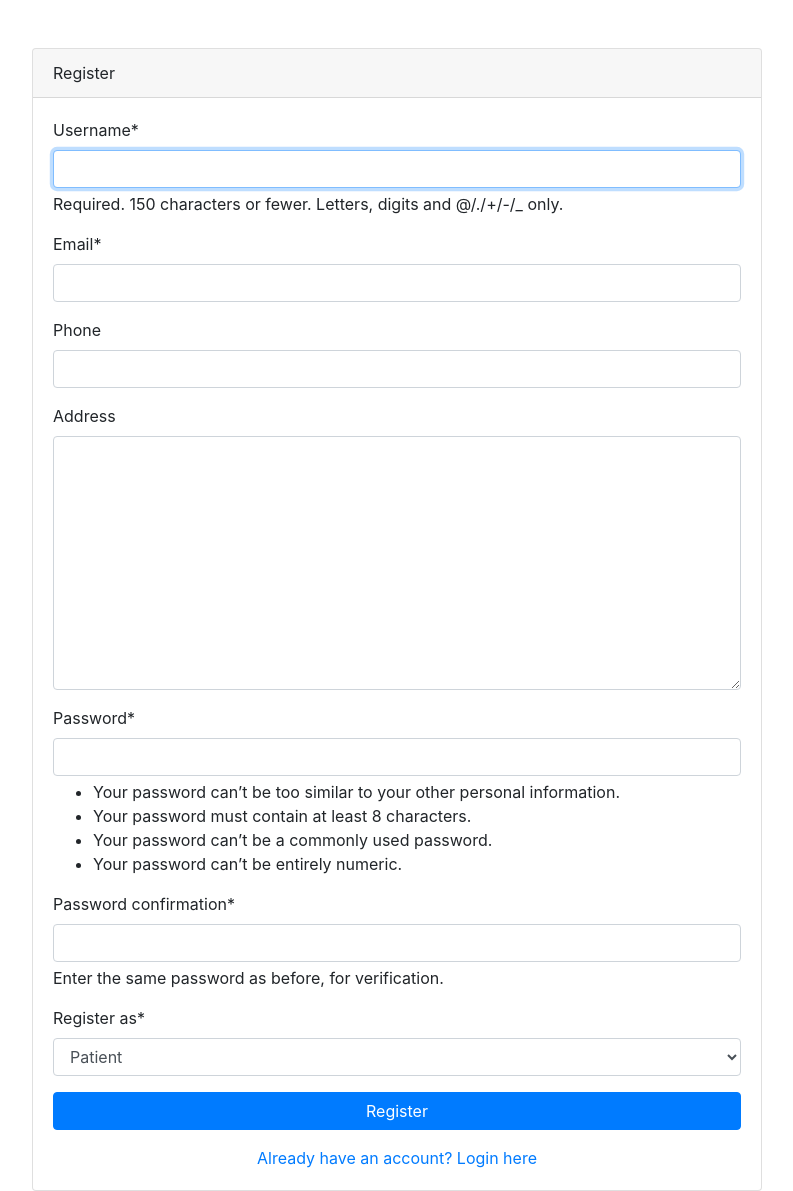
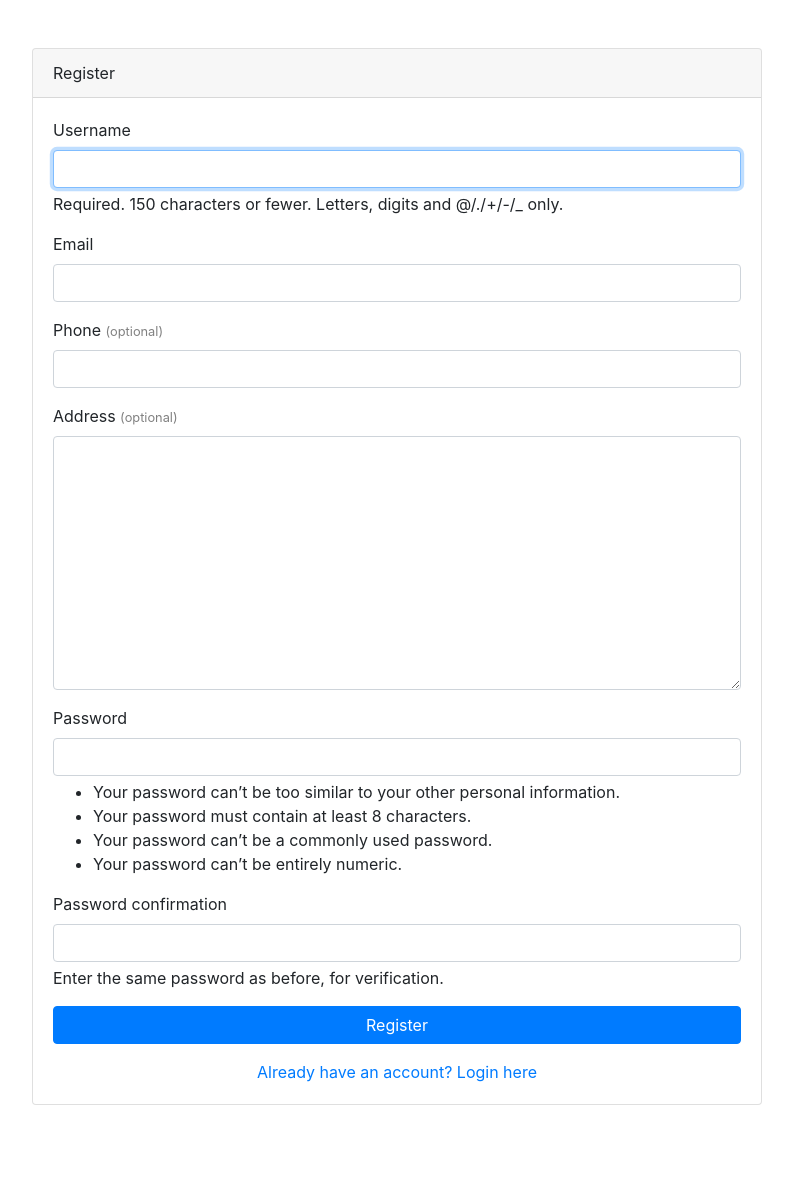
Before and after one commit to atharv-naik/beaconmind, a Django app: page /accounts/register/ in a window 1280 px wide. Shown: the whole page, without its empty margins (243-1036 px from the left). After the commit the page ends 1105 px from the top, so only its background shows below. Run offline with Django 5.2, Linux system fonts and the light colour scheme; parts of the project's set-up code (start-up, migrations or seed data) failed here and were passed over; some libraries are stand-ins or nearby versions.

Commit message:
Hides asterisks and refines placeholders in login/register forms
Renames restrictive form to clarify patient registration

```diff
--- a/src/accounts/admin.py
+++ b/src/accounts/admin.py
@@ -42,7 +42,6 @@ class DoctorAdmin(admin.ModelAdmin):
     list_display = ['user', 'email', 'phone', 'department']
     search_fields = ['user__username', 'user__email', 'department']
     list_filter = ['department']
-    readonly_fields = ['id', 'user']
     ordering = ['user__username']
 
     def email(self, obj):
@@ -56,7 +55,6 @@ class DoctorAdmin(admin.ModelAdmin):
 class PatientAdmin(admin.ModelAdmin):
     list_display = ['user', 'email', 'phone']
     search_fields = ['user__username', 'user__email']
-    readonly_fields = ['id', 'user', 'phase']
     ordering = ['user__username']
 
     def email(self, obj):
--- a/src/accounts/forms.py
+++ b/src/accounts/forms.py
@@ -8,17 +8,35 @@ class UserRegisterForm(UserCreationForm):
     address = forms.CharField(widget=forms.Textarea, required=False)
     email = forms.EmailField(required=True)
     choices = User.ROLE_CHOICES
-    role = forms.ChoiceField(choices=choices, required=False, initial='staff', widget=forms.Select(attrs={'class': 'form-control'}), label='Register as')
+    role = forms.ChoiceField(
+        choices=choices,
+        required=True,
+        initial='staff',
+        widget=forms.Select(attrs={'class': 'form-control'}),
+        label='Register as'
+    )
 
     class Meta:
         model = User
         fields = ['username', 'email', 'phone', 'address', 'password1', 'password2', 'role']
 
 
-class UserRegisterFormStrict(UserRegisterForm):
+class PatientRegisterForm(UserRegisterForm):
     choices = [('patient', 'Patient')]
-    role = forms.ChoiceField(choices=choices, required=True, widget=forms.Select(attrs={'class': 'form-control'}), label='Register as')
+    role = forms.ChoiceField(
+        choices=choices,
+        required=True,
+        widget=forms.HiddenInput(),
+        label='Register as',
+        initial='patient',
+    )
 
 class UserLoginForm(AuthenticationForm):
-    username = forms.CharField(widget=forms.TextInput(attrs={'class': 'form-control', 'placeholder': 'Username'}))
-    password = forms.CharField(widget=forms.PasswordInput(attrs={'class': 'form-control', 'placeholder': 'Password'}))
+    username = forms.CharField(
+        widget=forms.TextInput(attrs={'class': 'form-control', 'placeholder': 'johndoe'}),
+        label='Username'
+    )
+    password = forms.CharField(
+        widget=forms.PasswordInput(attrs={'class': 'form-control', 'placeholder': 'password'}),
+        label='Password'
+    )
--- a/src/accounts/views.py
+++ b/src/accounts/views.py
@@ -8,7 +8,7 @@ from rest_framework.permissions import IsAuthenticated
 from rest_framework.authentication import TokenAuthentication
 from django.shortcuts import render, redirect
 from django.contrib.auth import login, authenticate
-from .forms import UserRegisterForm, UserLoginForm, UserRegisterFormStrict
+from .forms import UserRegisterForm, UserLoginForm, PatientRegisterForm
 from .serializers import PasswordResetSerializer
 from django.http import HttpResponseNotAllowed
 
@@ -45,7 +45,7 @@ def register(request):
         if user.is_authenticated and user.role == 'staff':
             form = UserRegisterForm()
         else:
-            form = UserRegisterFormStrict()
+            form = PatientRegisterForm()
     return render(request, 'accounts/register.html', {'form': form})
 
 
--- a/src/templates/accounts/login.html
+++ b/src/templates/accounts/login.html
@@ -6,6 +6,11 @@
     <meta name="viewport" content="width=device-width, initial-scale=1.0">
     <title>Login</title>
     <link href="https://stackpath.bootstrapcdn.com/bootstrap/4.5.2/css/bootstrap.min.css" rel="stylesheet">
+    <style>
+        .asteriskField {
+            display: none;
+        }
+    </style>
 </head>
 <body>
 <div class="container mt-5">
--- a/src/templates/accounts/register.html
+++ b/src/templates/accounts/register.html
@@ -6,6 +6,16 @@
     <meta name="viewport" content="width=device-width, initial-scale=1.0">
     <title>Register</title>
     <link href="https://stackpath.bootstrapcdn.com/bootstrap/4.5.2/css/bootstrap.min.css" rel="stylesheet">
+    <style>
+        .asteriskField {
+            display: none;
+        }
+        form label:not(.requiredField):after {
+            content: "(optional)";
+            color: grey;
+            font-size: 0.8em;
+        }
+    </style>
 </head>
 <body>
 <div class="container mt-5">
```
